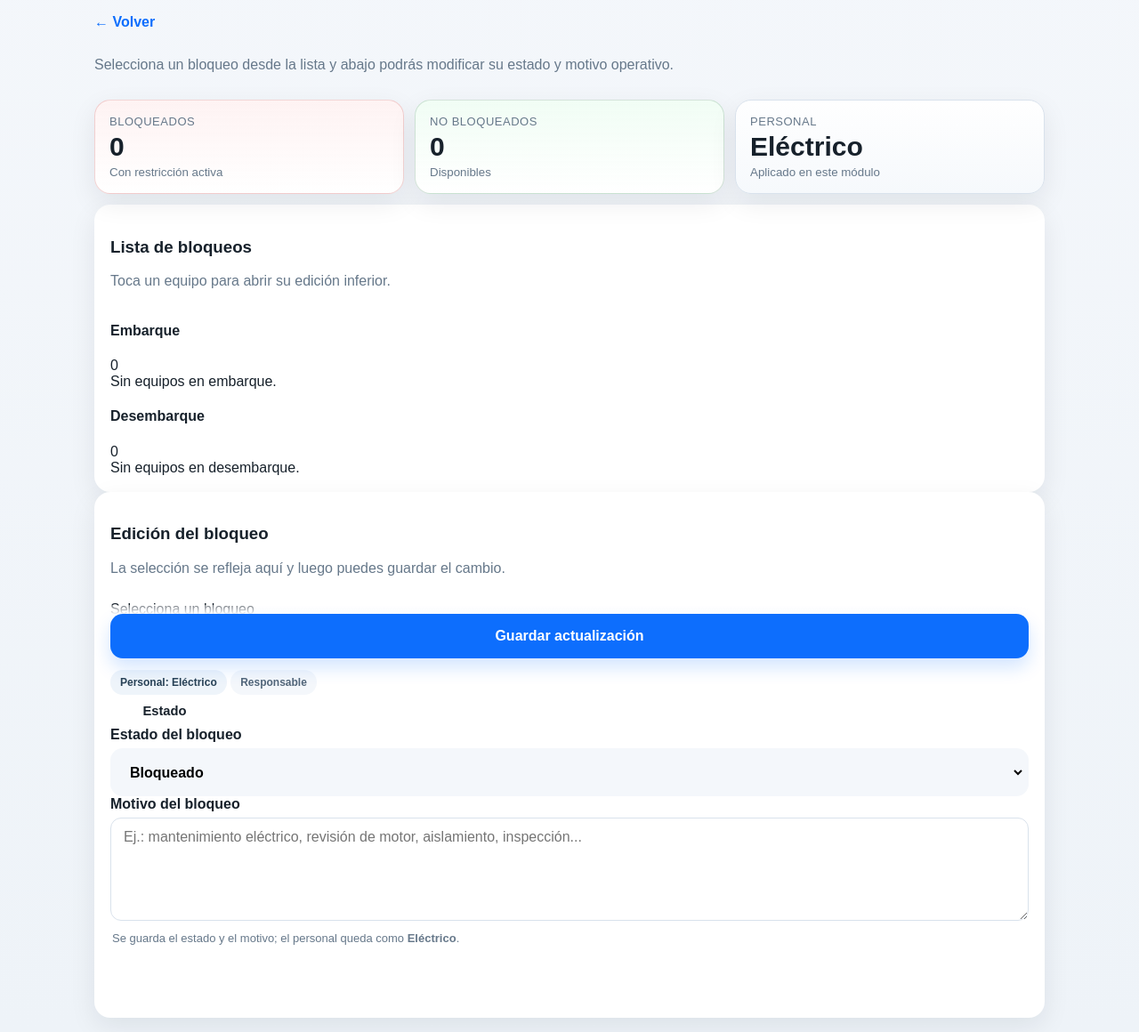
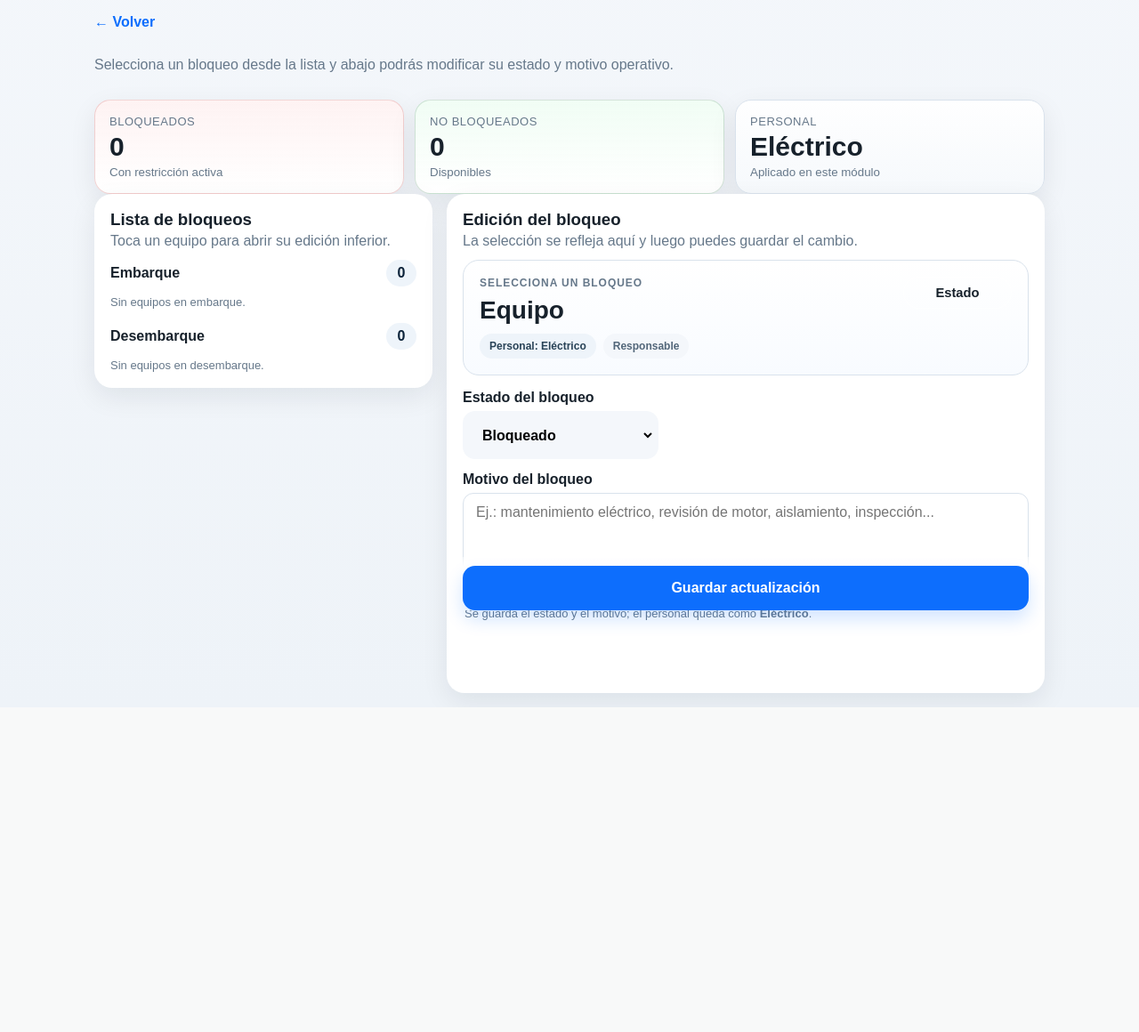
Before and after one commit to mixioromero/jefe_turno_app, a Flask app: template templates/bloqueos.html in a window 1280 px wide. Shown: the part 104-1264 px from the top of the page at 89% size. After the commit the page ends 899 px from the top, so only its background shows below. Run offline with Flask 3, Linux system fonts and the light colour scheme; the template is opened without the code that fills it, so the values that code supplies are empty.

Commit message:
Add files via upload

```diff
--- a/static/styles.css
+++ b/static/styles.css
@@ -507,3 +507,165 @@ textarea { resize: vertical; min-height: 112px; }
     font-size: 26px;
   }
 }
+
+
+.bloqueos-shell {
+  max-width: 1180px;
+  margin: 0 auto;
+}
+
+.compact-head h3,
+.group-head h4 {
+  margin: 0;
+}
+
+.compact-head p {
+  margin: 4px 0 0;
+}
+
+.bloqueos-master-detail {
+  display: grid;
+  grid-template-columns: minmax(280px, 380px) minmax(0, 1fr);
+  gap: 16px;
+  align-items: start;
+}
+
+.bloqueos-master,
+.bloqueos-detail {
+  border-radius: 20px;
+}
+
+.bloqueo-group + .bloqueo-group {
+  margin-top: 16px;
+}
+
+.group-head {
+  display: flex;
+  align-items: center;
+  justify-content: space-between;
+  margin-bottom: 10px;
+}
+
+.group-count {
+  min-width: 34px;
+  padding: 6px 10px;
+  border-radius: 999px;
+  background: #eef4fa;
+  color: var(--brand-dark);
+  font-weight: 700;
+  text-align: center;
+}
+
+.bloqueo-list {
+  display: grid;
+  gap: 10px;
+}
+
+.bloqueo-list-item {
+  display: flex;
+  justify-content: space-between;
+  align-items: center;
+  gap: 10px;
+  width: 100%;
+  text-align: left;
+  padding: 14px;
+  border-radius: 16px;
+  background: #fbfdff;
+  border: 1px solid var(--line);
+  cursor: pointer;
+  transition: transform .18s ease, box-shadow .18s ease, border-color .18s ease;
+}
+
+.bloqueo-list-item:hover {
+  transform: translateY(-1px);
+  box-shadow: 0 10px 24px rgba(15, 23, 42, 0.08);
+}
+
+.bloqueo-list-item.is-selected {
+  border-color: rgba(13, 110, 253, 0.32);
+  box-shadow: 0 0 0 3px rgba(13, 110, 253, 0.08);
+}
+
+.bloqueo-list-item.is-blocked {
+  background: linear-gradient(180deg, #fff, #fef7f7);
+}
+
+.bloqueo-list-item.is-clear {
+  background: linear-gradient(180deg, #fff, #f6fff8);
+}
+
+.list-main {
+  display: grid;
+  gap: 4px;
+}
+
+.list-main strong {
+  font-size: 16px;
+}
+
+.list-main span,
+.list-empty {
+  color: var(--muted);
+  font-size: 13px;
+}
+
+.detail-top-card {
+  display: flex;
+  justify-content: space-between;
+  align-items: flex-start;
+  gap: 16px;
+  padding: 18px;
+  border: 1px solid var(--line);
+  border-radius: 18px;
+  background: linear-gradient(180deg, #ffffff 0%, #f8fbff 100%);
+  margin-bottom: 16px;
+}
+
+.detail-kicker {
+  font-size: 12px;
+  font-weight: 700;
+  letter-spacing: .08em;
+  text-transform: uppercase;
+  color: var(--muted);
+  margin-bottom: 8px;
+}
+
+.detail-top-card h3 {
+  margin: 0 0 10px;
+  font-size: 28px;
+}
+
+.detail-meta {
+  display: flex;
+  flex-wrap: wrap;
+  gap: 8px;
+}
+
+.detail-form-grid {
+  display: grid;
+  grid-template-columns: 220px 1fr;
+  gap: 14px;
+}
+
+.bloqueo-detail-form .field.full {
+  grid-column: 1 / -1;
+}
+
+@media (max-width: 980px) {
+  .bloqueos-master-detail,
+  .detail-form-grid {
+    grid-template-columns: 1fr;
+  }
+}
+
+@media (max-width: 640px) {
+  .bloqueo-list-item,
+  .detail-top-card {
+    flex-direction: column;
+    align-items: stretch;
+  }
+
+  .detail-top-card h3 {
+    font-size: 22px;
+  }
+}
```
